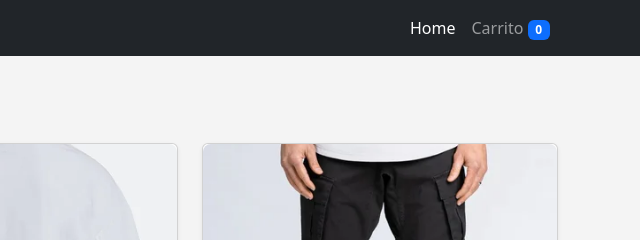
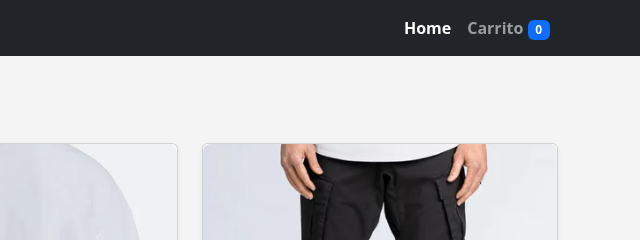
Before and after one commit to Alvaro77778/ecommerce-frontend-m2, a plain HTML site: page index.html in a window 1280 px wide. Shown: the top 240 px of the page, 640-1280 px from the left. Drawn offline with nearby package versions, Linux system fonts and the light colour scheme.

Commit message:
cambio estilo de letra a menu

```diff
--- a/index.html
+++ b/index.html
@@ -23,10 +23,10 @@
 
             <div class="collapse navbar-collapse" id="navbarNav">
                 <ul class="navbar-nav ms-auto">
-                    <li class="nav-item">
+                    <li class="nav-item fw-bold">
                         <a class="nav-link active" href="#" onclick="showPage('home')">Home</a>
                     </li>
-                    <li class="nav-item">
+                    <li class="nav-item fw-bold">
                         <a class="nav-link" href="#" onclick="showPage('cart')">
                             Carrito <span class="badge bg-primary" id="cart-count">0</span>
                         </a>
```
